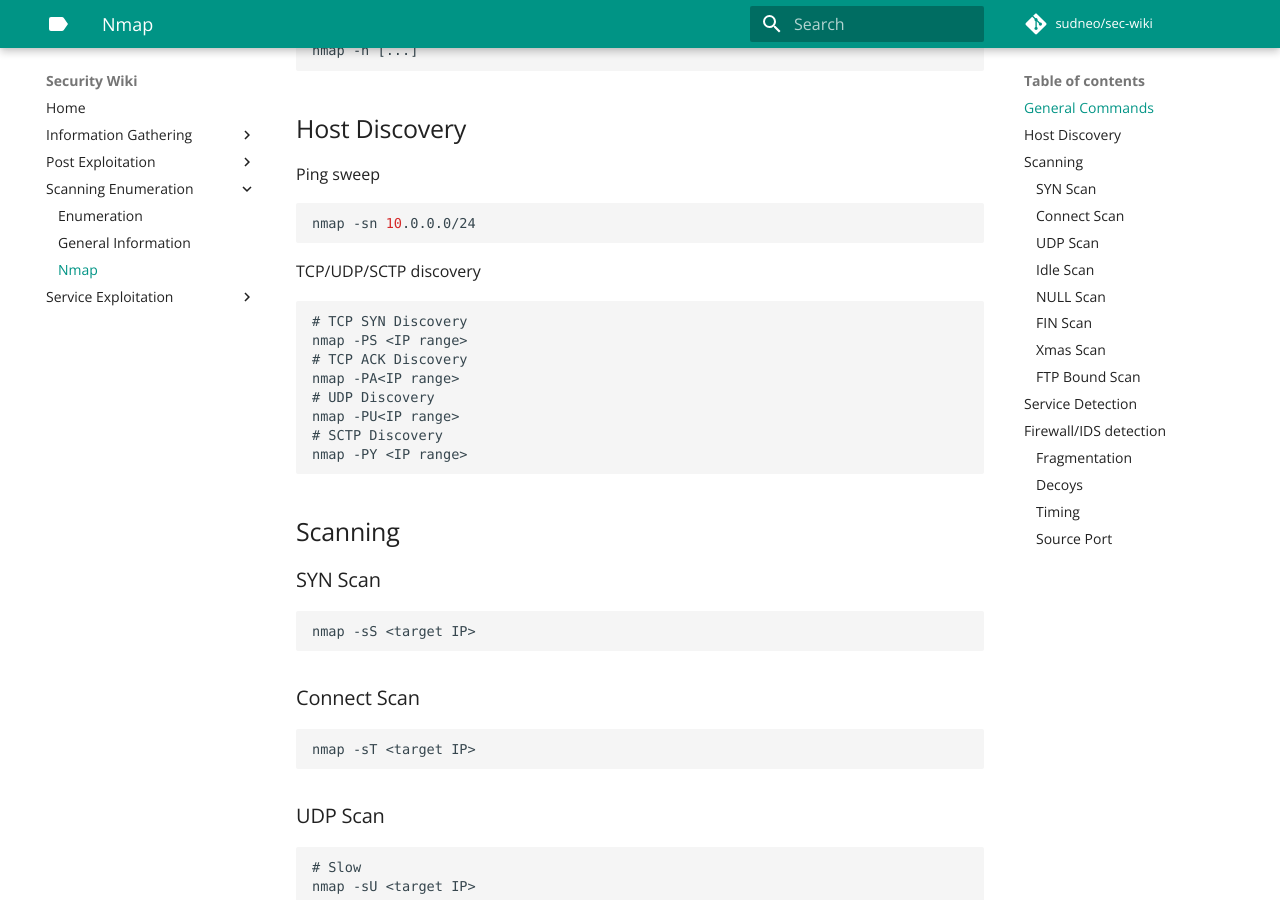
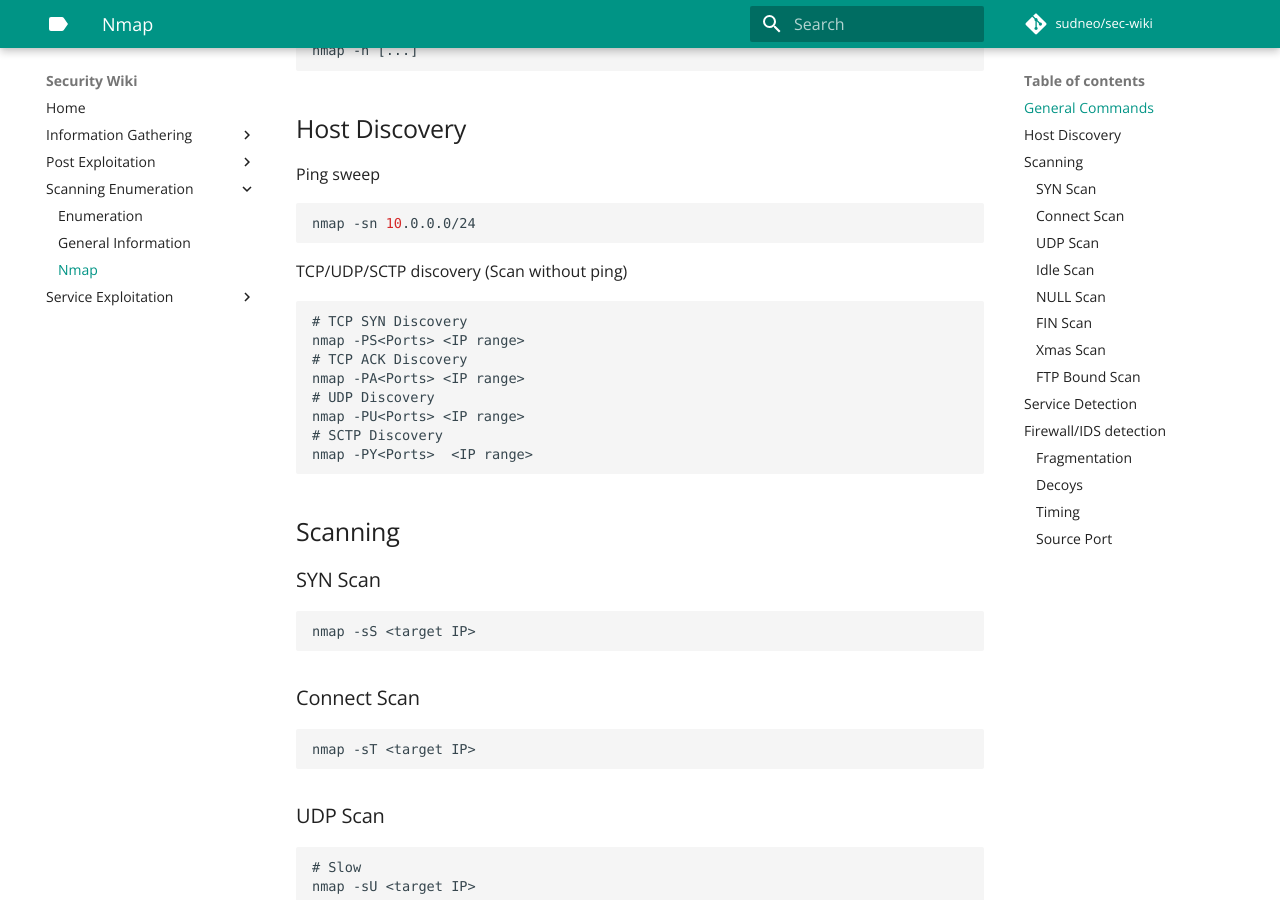
Before and after one commit to Sudneo/sec-wiki, an MkDocs documentation site: the page built from docs/Scanning_Enumeration/nmap.md, in a window 1280 px wide and 900 px high, scrolled down 307 px. Built offline with MkDocs 1.6.1 and Material for MkDocs 9.7.7, drawn with Linux system fonts in a browser that asks for light colours; some web fonts are replaced; comment, search, counter and statistics services are not loaded.

````diff
--- a/docs/Scanning_Enumeration/nmap.md
+++ b/docs/Scanning_Enumeration/nmap.md
@@ -18,17 +18,17 @@ Ping sweep
 nmap -sn 10.0.0.0/24
 ```
 
-TCP/UDP/SCTP discovery
+TCP/UDP/SCTP discovery (Scan without ping)
 
 ```
 # TCP SYN Discovery
-nmap -PS <IP range>
+nmap -PS<Ports> <IP range>
 # TCP ACK Discovery
-nmap -PA<IP range>
+nmap -PA<Ports> <IP range>
 # UDP Discovery
-nmap -PU<IP range>
+nmap -PU<Ports> <IP range>
 # SCTP Discovery
-nmap -PY <IP range>
+nmap -PY<Ports>  <IP range>
 ```
 
 ## Scanning
````
Also changed, not shown: docs/Information_Gathering/reconnaissance.md (+9 -1 lines), docs/Post-Exploitation/General_Info.md (added, +11 -0 lines).
